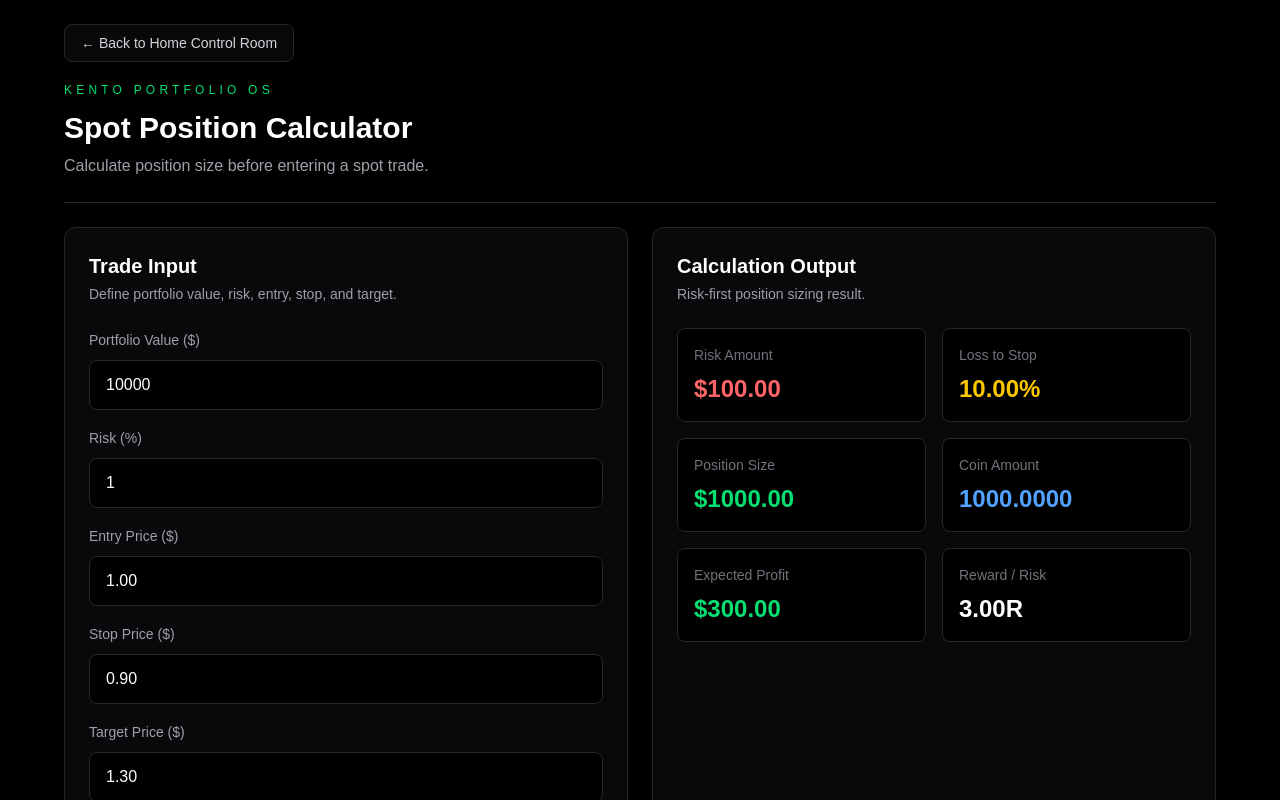
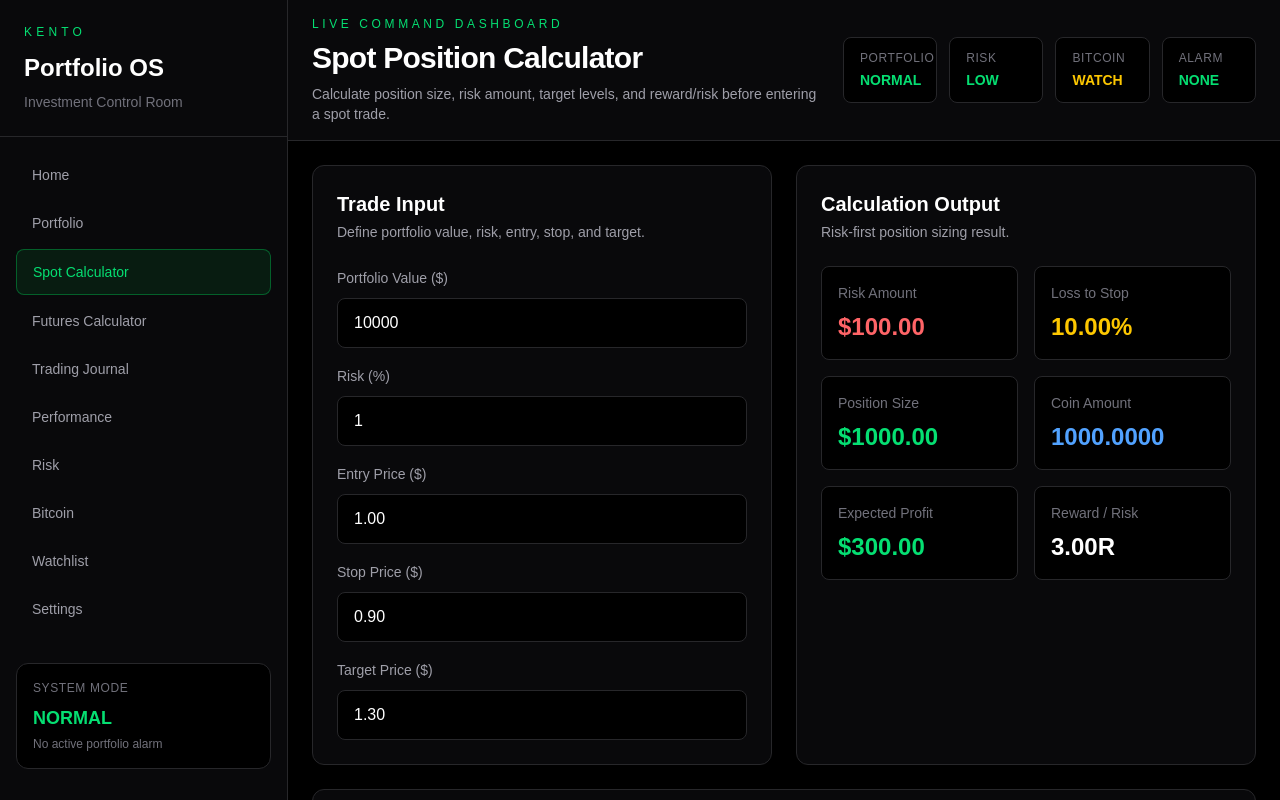
Before and after one commit to paesrn/kento-portfolio-os, a Next.js app: page /spot-calculator in a window 1280 px wide. Shown: the top 800 px of the page. Built offline with nearby package versions, Linux system fonts and the light colour scheme.

Commit message:
Create shared OS layout

```diff
--- /dev/null
+++ b/app/components/AppShell.tsx
@@ -0,0 +1,127 @@
+"use client";
+
+import Link from "next/link";
+import { usePathname } from "next/navigation";
+import type { ReactNode } from "react";
+
+const navItems = [
+  { label: "Home", href: "/" },
+  { label: "Portfolio", href: "/portfolio" },
+  { label: "Spot Calculator", href: "/spot-calculator" },
+  { label: "Futures Calculator", href: "/futures-calculator" },
+  { label: "Trading Journal", href: "/trading-journal" },
+  { label: "Performance", href: "/performance" },
+  { label: "Risk", href: "/risk" },
+  { label: "Bitcoin", href: "/bitcoin" },
+  { label: "Watchlist", href: "/watchlist" },
+  { label: "Settings", href: "/settings" },
+];
+
+export default function AppShell({
+  title,
+  subtitle,
+  children,
+}: {
+  title: string;
+  subtitle: string;
+  children: ReactNode;
+}) {
+  const pathname = usePathname();
+
+  return (
+    <main className="min-h-screen bg-black text-white">
+      <div className="flex min-h-screen">
+        <aside className="hidden w-72 border-r border-zinc-800 bg-zinc-950 lg:block">
+          <div className="border-b border-zinc-800 p-6">
+            <p className="text-xs uppercase tracking-[0.35em] text-green-400">
+              Kento
+            </p>
+            <h1 className="mt-3 text-2xl font-bold">Portfolio OS</h1>
+            <p className="mt-2 text-sm text-zinc-500">
+              Investment Control Room
+            </p>
+          </div>
+
+          <nav className="space-y-1 p-4">
+            {navItems.map((item) => {
+              const isActive = pathname === item.href;
+
+              return (
+                <Link
+                  key={item.href}
+                  href={item.href}
+                  className={`block w-full rounded-lg px-4 py-3 text-left text-sm transition ${
+                    isActive
+                      ? "border border-green-500/40 bg-green-500/10 text-green-400"
+                      : "text-zinc-400 hover:bg-zinc-900 hover:text-white"
+                  }`}
+                >
+                  {item.label}
+                </Link>
+              );
+            })}
+          </nav>
+
+          <div className="m-4 rounded-xl border border-zinc-800 bg-black p-4">
+            <p className="text-xs uppercase tracking-wider text-zinc-500">
+              System Mode
+            </p>
+            <p className="mt-2 text-lg font-bold text-green-400">NORMAL</p>
+            <p className="mt-1 text-xs text-zinc-500">
+              No active portfolio alarm
+            </p>
+          </div>
+        </aside>
+
+        <section className="flex flex-1 flex-col">
+          <header className="border-b border-zinc-800 bg-zinc-950 px-6 py-4">
+            <div className="flex flex-col gap-4 lg:flex-row lg:items-center lg:justify-between">
+              <div>
+                <p className="text-xs uppercase tracking-[0.3em] text-green-400">
+                  Live Command Dashboard
+                </p>
+                <h2 className="mt-2 text-3xl font-bold tracking-tight">
+                  {title}
+                </h2>
+                <p className="mt-2 text-sm text-zinc-400">{subtitle}</p>
+              </div>
+
+              <div className="grid grid-cols-2 gap-3 text-sm md:grid-cols-4">
+                <HeaderStatus label="Portfolio" value="NORMAL" color="green" />
+                <HeaderStatus label="Risk" value="LOW" color="green" />
+                <HeaderStatus label="Bitcoin" value="WATCH" color="yellow" />
+                <HeaderStatus label="Alarm" value="NONE" color="green" />
+              </div>
+            </div>
+          </header>
+
+          <div className="flex-1 space-y-6 p-6">{children}</div>
+        </section>
+      </div>
+    </main>
+  );
+}
+
+function HeaderStatus({
+  label,
+  value,
+  color,
+}: {
+  label: string;
+  value: string;
+  color: "green" | "yellow" | "red" | "blue";
+}) {
+  const colorClass = {
+    green: "text-green-400",
+    yellow: "text-yellow-400",
+    red: "text-red-400",
+    blue: "text-blue-400",
+  }[color];
+
+  return (
+    <div className="rounded-lg border border-zinc-800 bg-black px-4 py-3">
+      <p className="text-xs uppercase tracking-wider text-zinc-500">{label}</p>
+      <p className={`mt-1 font-bold ${colorClass}`}>{value}</p>
+    </div>
+  );
+}
--- a/app/page.tsx
+++ b/app/page.tsx
@@ -1,18 +1,4 @@
-import Link from "next/link";
-``
-
-const navItems = [
-  { label: "Home", href: "/" },
-  { label: "Portfolio", href: "/portfolio" },
-  { label: "Spot Calculator", href: "/spot-calculator" },
-  { label: "Futures Calculator", href: "/futures-calculator" },
-  { label: "Trading Journal", href: "/trading-journal" },
-  { label: "Performance", href: "/performance" },
-  { label: "Risk", href: "/risk" },
-  { label: "Bitcoin", href: "/bitcoin" },
-  { label: "Watchlist", href: "/watchlist" },
-  { label: "Settings", href: "/settings" },
-];
+import AppShell from "./components/AppShell";
 
 const dashboardCards = [
   {
@@ -86,68 +72,10 @@ const riskRules = [
 
 export default function Home() {
   return (
-    <main className="min-h-screen bg-black text-white">
-      <div className="flex min-h-screen">
-        <aside className="hidden w-72 border-r border-zinc-800 bg-zinc-950 lg:block">
-          <div className="border-b border-zinc-800 p-6">
-            <p className="text-xs uppercase tracking-[0.35em] text-green-400">
-              Kento
-            </p>
-            <h1 className="mt-3 text-2xl font-bold">Portfolio OS</h1>
-            <p className="mt-2 text-sm text-zinc-500">
-              Investment Control Room
-            </p>
-          </div>
-
-          <nav className="space-y-1 p-4">
-  {navItems.map((item) => (
-    <Link
-      key={item.href}
-      href={item.href}
-      className={`block w-full rounded-lg px-4 py-3 text-left text-sm transition ${
-        item.href === "/"
-          ? "border border-green-500/40 bg-green-500/10 text-green-400"
-          : "text-zinc-400 hover:bg-zinc-900 hover:text-white"
-      }`}
+    <AppShell
+      title="Home Control Room"
+      subtitle="Portfolio overview, Bitcoin status, open risk, and daily operating checklist."
     >
-      {item.label}
-    </Link>
-  ))}
-</nav>
-
-          <div className="m-4 rounded-xl border border-zinc-800 bg-black p-4">
-            <p className="text-xs uppercase tracking-wider text-zinc-500">
-              System Mode
-            </p>
-            <p className="mt-2 text-lg font-bold text-green-400">NORMAL</p>
-            <p className="mt-1 text-xs text-zinc-500">
-              No active portfolio alarm
-            </p>
-          </div>
-        </aside>
-
-        <section className="flex flex-1 flex-col">
-          <header className="border-b border-zinc-800 bg-zinc-950 px-6 py-4">
-            <div className="flex flex-col gap-4 lg:flex-row lg:items-center lg:justify-between">
-              <div>
-                <p className="text-xs uppercase tracking-[0.3em] text-green-400">
-                  Live Command Dashboard
-                </p>
-                <h2 className="mt-2 text-3xl font-bold tracking-tight">
-                  Home Control Room
-                </h2>
-              </div>
-
-              <div className="grid grid-cols-2 gap-3 text-sm md:grid-cols-4">
-                <HeaderStatus label="Portfolio" value="NORMAL" color="green" />
-                <HeaderStatus label="Risk" value="LOW" color="green" />
-                <HeaderStatus label="Bitcoin" value="WATCH" color="yellow" />
-                <HeaderStatus label="Alarm" value="NONE" color="green" />
-              </div>
-            </div>
-          </header>
-
-          <div className="flex-1 space-y-6 p-6">
       <section className="grid gap-4 md:grid-cols-2 xl:grid-cols-6">
         {dashboardCards.map((card) => (
           <div
@@ -175,8 +103,7 @@ export default function Home() {
                 Bitcoin Decision Engine
               </h3>
               <p className="mt-1 text-sm text-zinc-400">
-                      Current status based on trend, on-chain, macro, and
-                      sentiment.
+                Current status based on trend, on-chain, macro, and sentiment.
               </p>
             </div>
 
@@ -200,10 +127,10 @@ export default function Home() {
               System Reasoning
             </p>
             <p className="mt-3 leading-7 text-zinc-300">
-                    Bitcoin score is neutral-positive. Trend is improving and
-                    open risk remains controlled. However, the current signal is
-                    not strong enough for aggressive buying. Recommended action:
-                    wait, monitor confirmation, and avoid emotional entry.
+              Bitcoin score is neutral-positive. Trend is improving and open
+              risk remains controlled. However, the current signal is not strong
+              enough for aggressive buying. Recommended action: wait, monitor
+              confirmation, and avoid emotional entry.
             </p>
           </div>
         </div>
@@ -220,10 +147,7 @@ export default function Home() {
                 key={mission}
                 className="flex items-center gap-3 rounded-lg border border-zinc-800 bg-black px-4 py-3 text-sm text-zinc-300"
               >
-                      <input
-                        type="checkbox"
-                        className="h-4 w-4 accent-green-500"
-                      />
+                <input type="checkbox" className="h-4 w-4 accent-green-500" />
                 {mission}
               </label>
             ))}
@@ -272,39 +196,14 @@ export default function Home() {
               <li>No new trade if total open risk exceeds 2%.</li>
               <li>Position size must be calculated before entry.</li>
               <li>After 3 consecutive losses, stop trading for 48 hours.</li>
-                    <li>Bitcoin allocation should remain the core portfolio anchor.</li>
+              <li>
+                Bitcoin allocation should remain the core portfolio anchor.
+              </li>
             </ul>
           </div>
         </div>
       </section>
-          </div>
-        </section>
-      </div>
-    </main>
-  );
-}
-
-function HeaderStatus({
-  label,
-  value,
-  color,
-}: {
-  label: string;
-  value: string;
-  color: "green" | "yellow" | "red" | "blue";
-}) {
-  const colorClass = {
-    green: "text-green-400",
-    yellow: "text-yellow-400",
-    red: "text-red-400",
-    blue: "text-blue-400",
-  }[color];
-
-  return (
-    <div className="rounded-lg border border-zinc-800 bg-black px-4 py-3">
-      <p className="text-xs uppercase tracking-wider text-zinc-500">{label}</p>
-      <p className={`mt-1 font-bold ${colorClass}`}>{value}</p>
-    </div>
+    </AppShell>
   );
 }
 
--- a/app/spot-calculator/page.tsx
+++ b/app/spot-calculator/page.tsx
@@ -1,6 +1,6 @@
 "use client";
 
-import Link from "next/link";
+import AppShell from "../components/AppShell";
 import { useMemo, useState } from "react";
 
 export default function SpotCalculatorPage() {
@@ -53,25 +53,13 @@ export default function SpotCalculatorPage() {
     };
   }, [portfolioValue, riskPercent, entryPrice, stopPrice, targetPrice]);
 
-  return (
-    <main className="min-h-screen bg-black p-6 text-white">
-      <div className="mx-auto max-w-6xl space-y-6">
-       <header className="border-b border-zinc-800 pb-6">
-  <Link
-    href="/"
-    className="inline-flex items-center rounded-lg border border-zinc-800 bg-zinc-950 px-4 py-2 text-sm text-zinc-300 transition hover:border-green-500 hover:text-green-400"
+return (
+  <AppShell
+    title="Spot Position Calculator"
+    subtitle="Calculate position size, risk amount, target levels, and reward/risk before entering a spot trade."
   >
-    ← Back to Home Control Room
-  </Link>
+    <div className="mx-auto max-w-6xl space-y-6">
 
-  <p className="mt-5 text-xs uppercase tracking-[0.35em] text-green-400">
-    Kento Portfolio OS
-  </p>
-  <h1 className="mt-3 text-3xl font-bold">Spot Position Calculator</h1>
-  <p className="mt-2 text-zinc-400">
-    Calculate position size before entering a spot trade.
-  </p>
-</header>
 
         <section className="grid gap-6 lg:grid-cols-2">
           <div className="rounded-xl border border-zinc-800 bg-zinc-950 p-6">
@@ -192,8 +180,8 @@ export default function SpotCalculatorPage() {
           </div>
         </section>
       </div>
-    </main>
-  );
+  </AppShell>
+);
 }
 
 function InputField({
```
Lines whose indentation alone changed are shown as unchanged.
